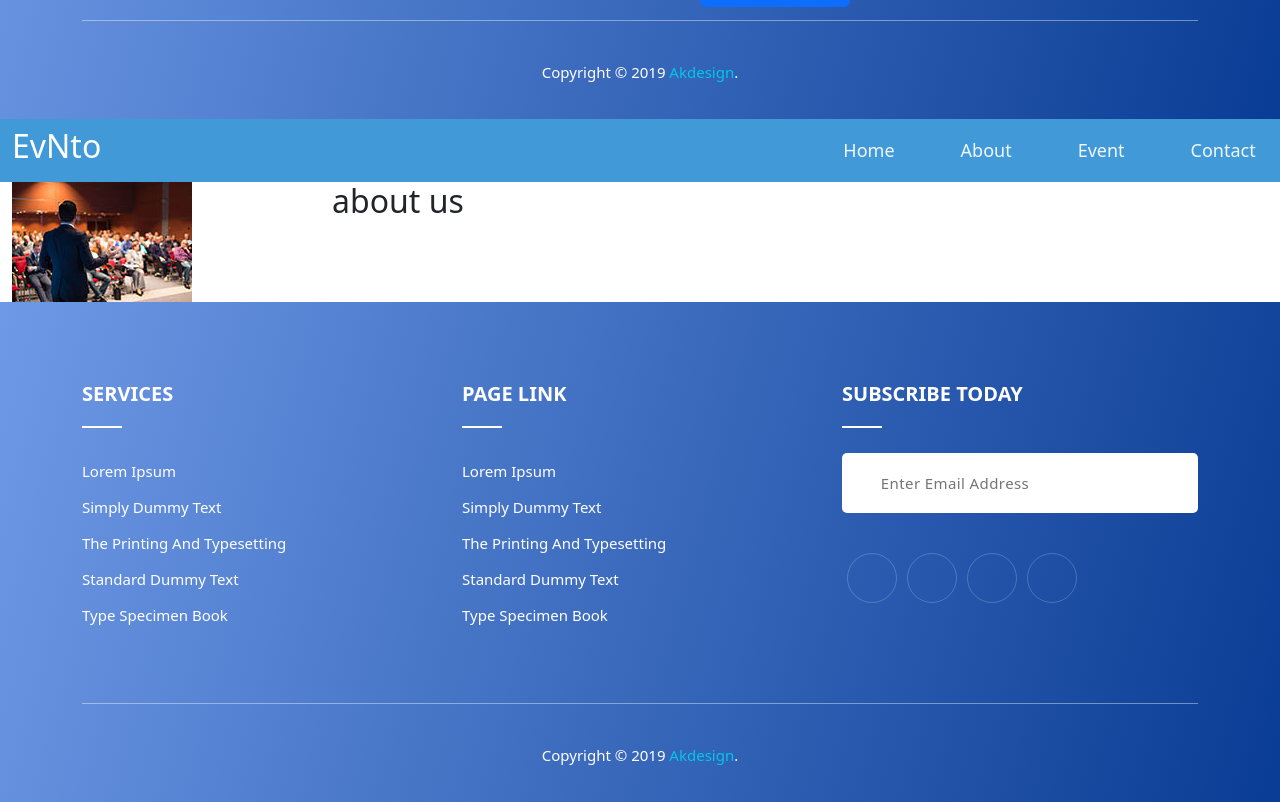
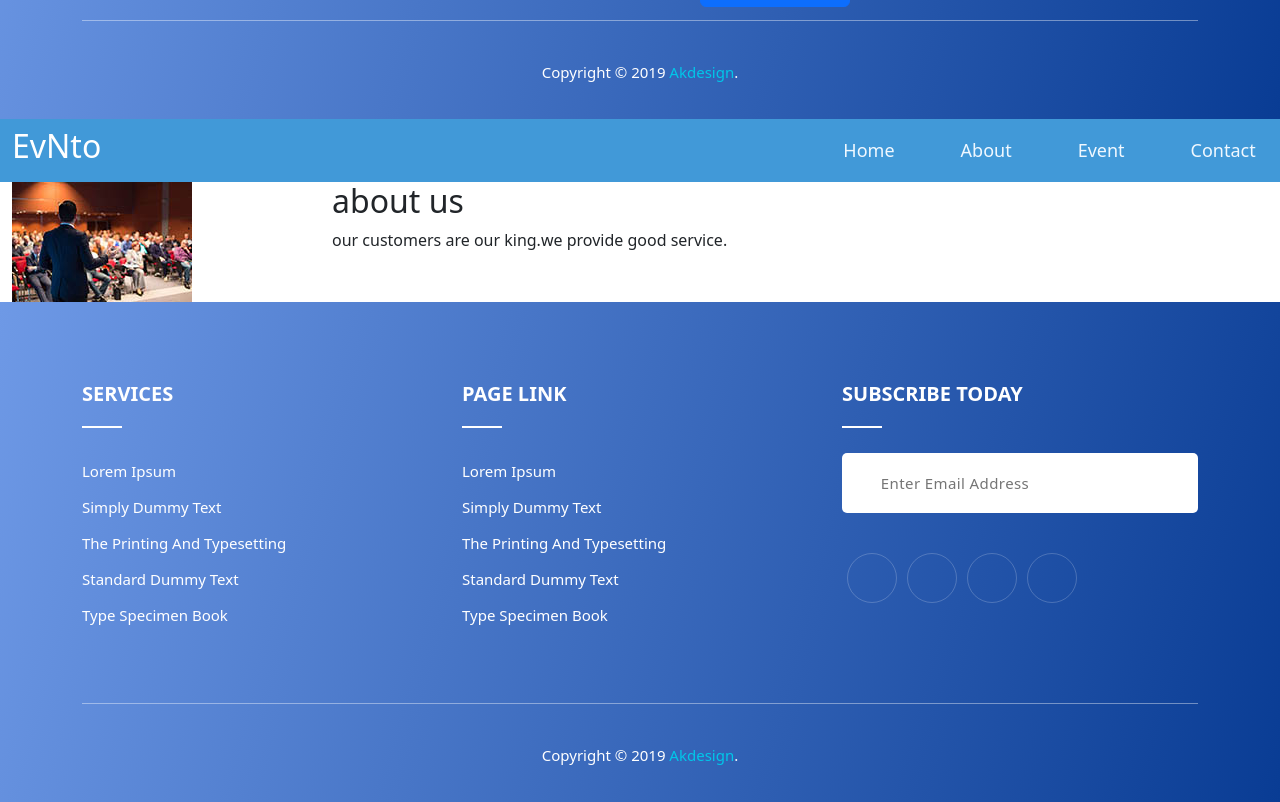
Before and after one commit to Aitrich-Academy/angular-mini-project-14-mar-2023, an Angular app in the folder event/: page / in a window 1280 px wide. Shown: the part 1543-2345 px from the top of the page. Built offline with nearby package versions, Linux system fonts and the light colour scheme.

Commit message:
interpollation

```diff
--- a/event/src/app/about/about.component.html
+++ b/event/src/app/about/about.component.html
@@ -6,6 +6,7 @@
 </div>
 <div class="col-md-9">
     <h2>about us</h2>
+    <p>our customers are our king.we provide good service.</p>
 </div>
 </div>
 </div>
```
